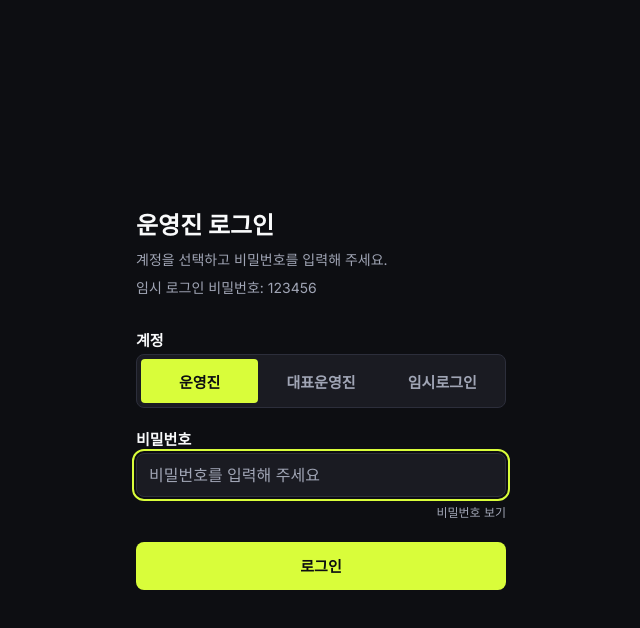
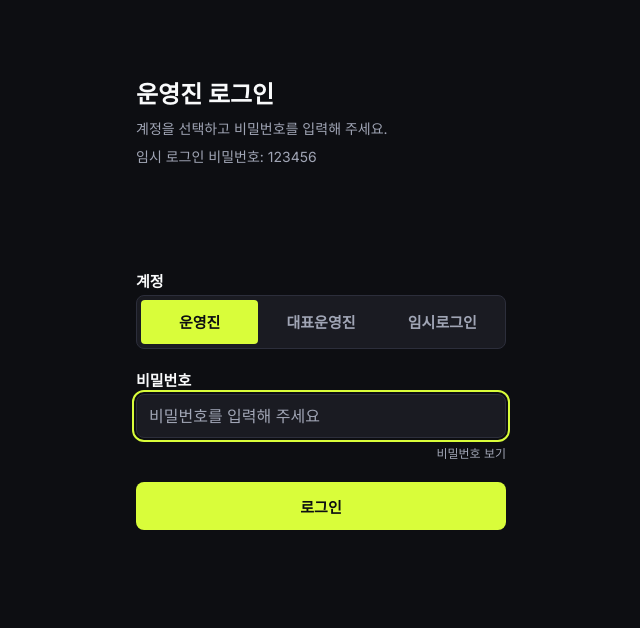
Before and after one commit to Sumin1030/potato, a Next.js app: page /login in a window 1280 px wide. Shown: the top 628 px of the page, without its empty margins (319-959 px from the left). Built offline with nearby package versions, Linux system fonts and the light colour scheme.

Commit message:
fix: 로그인페이지 레이아웃 변경

```diff
--- a/src/views/login/ui/LoginPage.tsx
+++ b/src/views/login/ui/LoginPage.tsx
@@ -21,9 +21,9 @@ export default function LoginPage() {
   }, [pending]);
 
   return (
-    <main className="flex min-h-dvh items-center justify-center bg-background-page px-xl py-2xl text-text-primary">
-      <div className="w-full max-w-[370px]">
-        <div className="mb-8">
+    <main className="flex min-h-dvh flex-col items-center bg-background-page px-xl py-2xl text-text-primary">
+      <div className="grid w-full max-w-[370px] flex-1 grid-rows-[1fr_auto_1fr] gap-y-[calc(var(--spacing-2xl)*2)]">
+        <div className="self-center">
           <h1 className="text-2xl font-bold">운영진 로그인</h1>
           <p className="mt-sm text-body text-text-muted">계정을 선택하고 비밀번호를 입력해 주세요.</p>
           <p className="mt-sm text-body text-text-muted">임시 로그인 비밀번호: 123456</p>
@@ -57,6 +57,7 @@ export default function LoginPage() {
           )}
           <Button type="submit" fullWidth loading={pending}>로그인</Button>
         </form>
+        <div aria-hidden="true" />
       </div>
     </main>
   );
```
